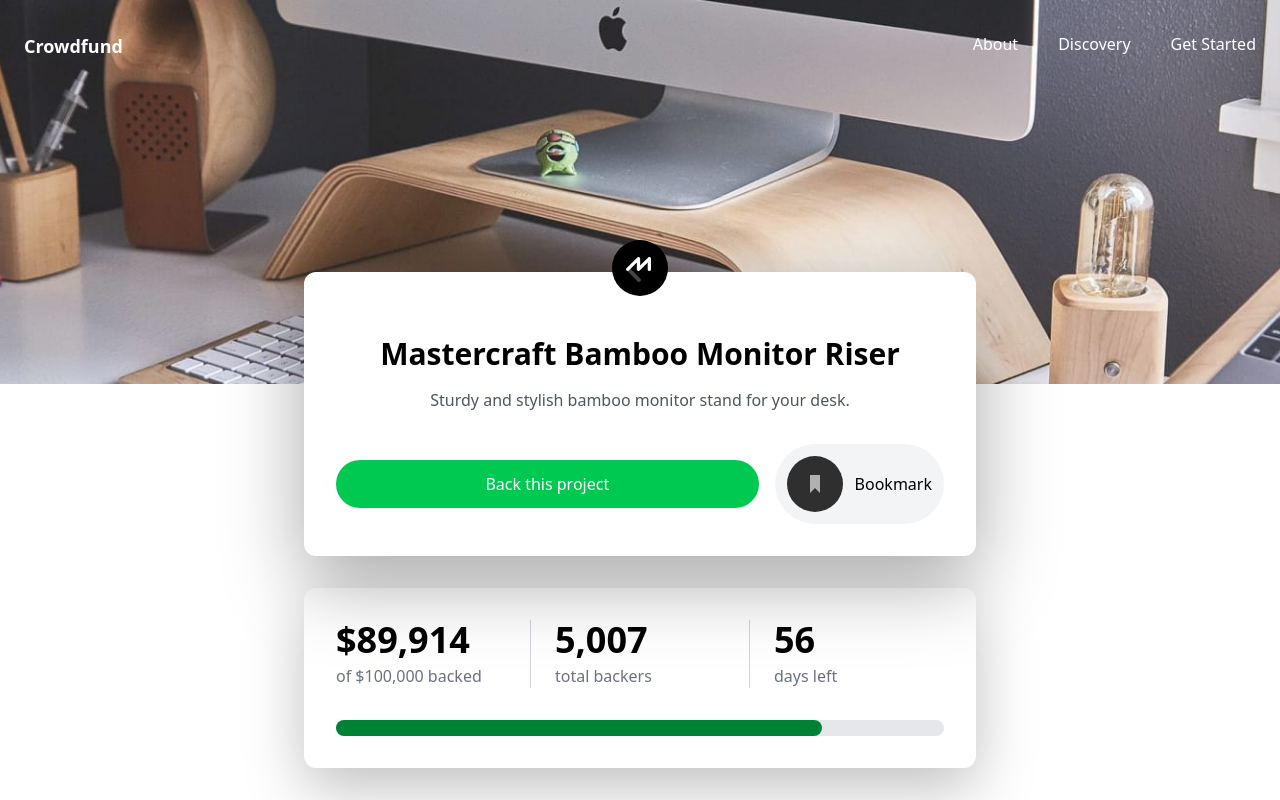
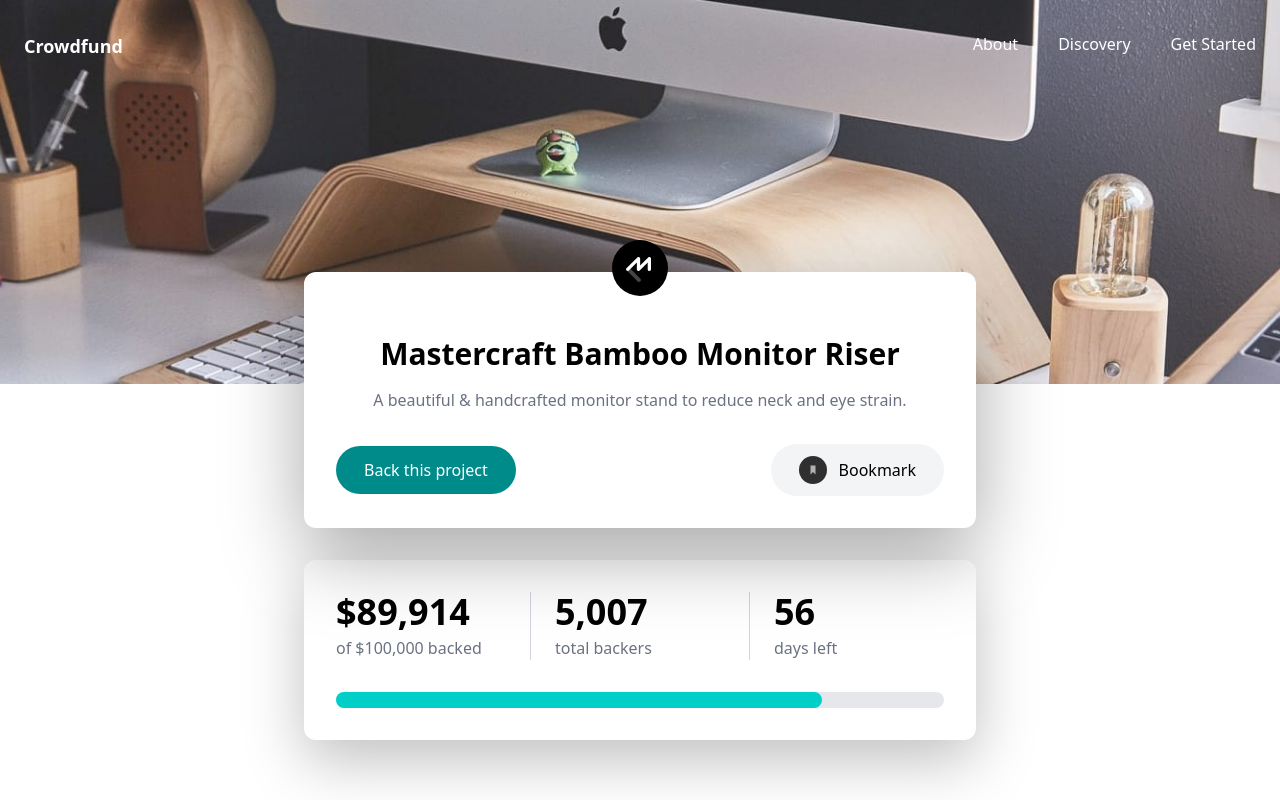
Before and after one commit to mrakakam/Crowdfunding-product-page, a React (Vite) app in the folder crowdfundingwebapp/: page / in a window 1280 px wide. Built offline with nearby package versions, Linux system fonts and the light colour scheme.

Commit message:
fixed it

```diff
--- a/crowdfundingwebapp/src/components/Hero.jsx
+++ b/crowdfundingwebapp/src/components/Hero.jsx
@@ -27,8 +27,8 @@ export const Hero = () => {
             Mastercraft Bamboo Monitor Riser
           </h1>
 
-          <p className="text-gray-600 text-sm md:text-base">
-            Sturdy and stylish bamboo monitor stand for your desk.
+          <p className="text-gray-500 text-sm md:text-base">
+            A beautiful & handcrafted monitor stand to reduce neck and eye strain.
           </p>
         </div>
 
@@ -36,13 +36,12 @@ export const Hero = () => {
         <div className="flex flex-row justify-between items-center gap-4 mt-8">
 
           {/* Back Project Button */}
-          <button className="flex-1 bg-green-500 text-white py-3 rounded-full hover:bg-green-600 transition duration-300">
+          <button className=" bg-[#008b8b] text-white py-3 px-7 rounded-full hover:bg-[#008b8b] cursor-pointer transition duration-300">
             Back this project
           </button>
-
           {/* Bookmark Button */}
-          <button className="flex items-center justify-center bg-gray-100 p-3 rounded-full hover:bg-gray-200 transition duration-300">
-            <img src={bookmarkimg} alt="Bookmark Icon" />
+          <button className="flex items-center justify-center px-7 bg-gray-100 p-3 rounded-full hover:bg-gray-200 transition duration-300">
+            <img src={bookmarkimg} alt="Bookmark Icon" className="h-7" />
 
             {/* Hidden on mobile, visible on desktop */}
             <span className="hidden md:inline ml-3 font-medium">
--- a/crowdfundingwebapp/src/components/Numbers.jsx
+++ b/crowdfundingwebapp/src/components/Numbers.jsx
@@ -50,7 +50,7 @@ export const Numbers = () => {
           <div className="w-full h-4 bg-gray-200 rounded-full">
 
             {/* Dark green progress (80%) */}
-            <div className="h-4 bg-green-700 rounded-full w-[80%]"></div>
+            <div className="h-4 bg-[#00cec8] rounded-full w-[80%]"></div>
 
           </div>
         </div>
```
